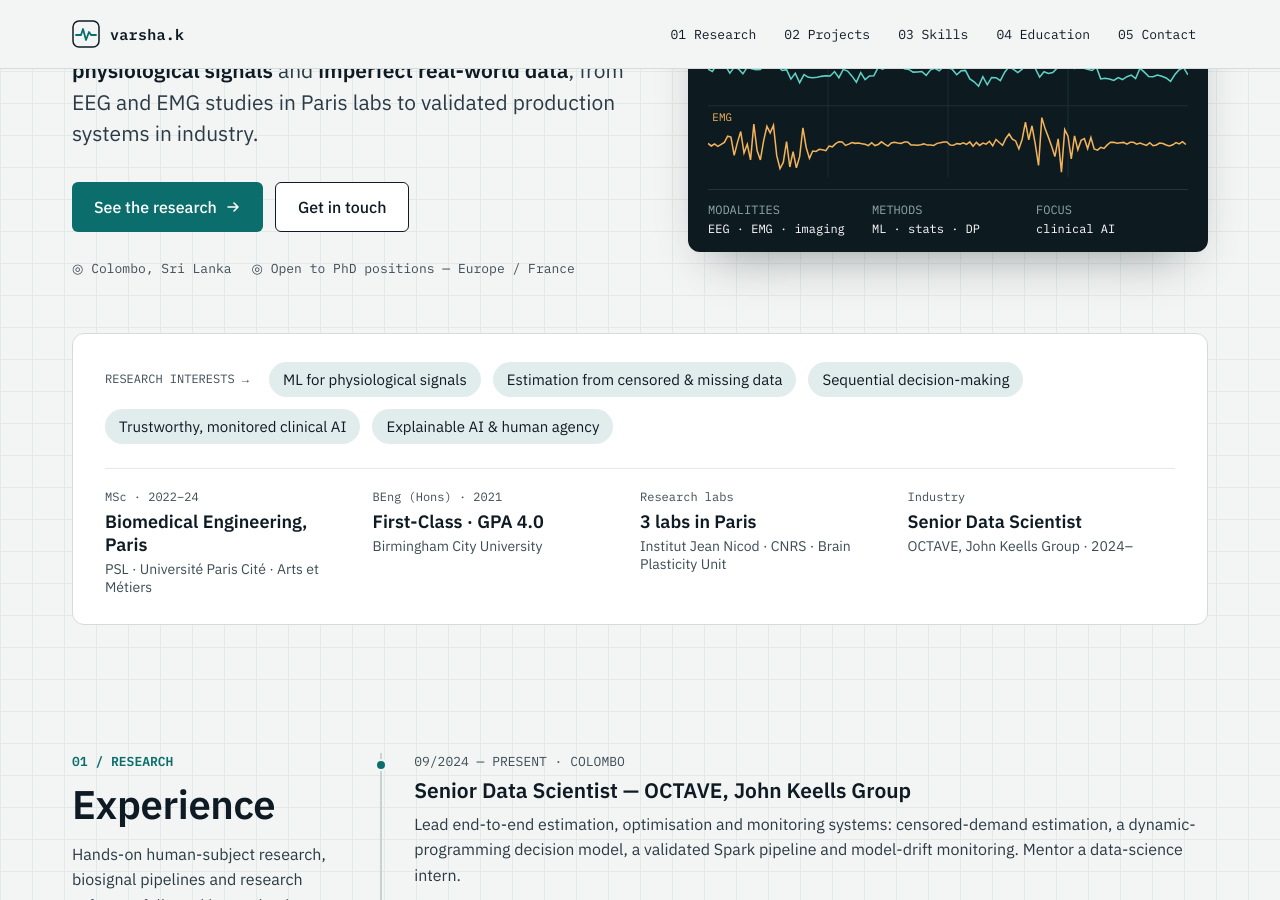
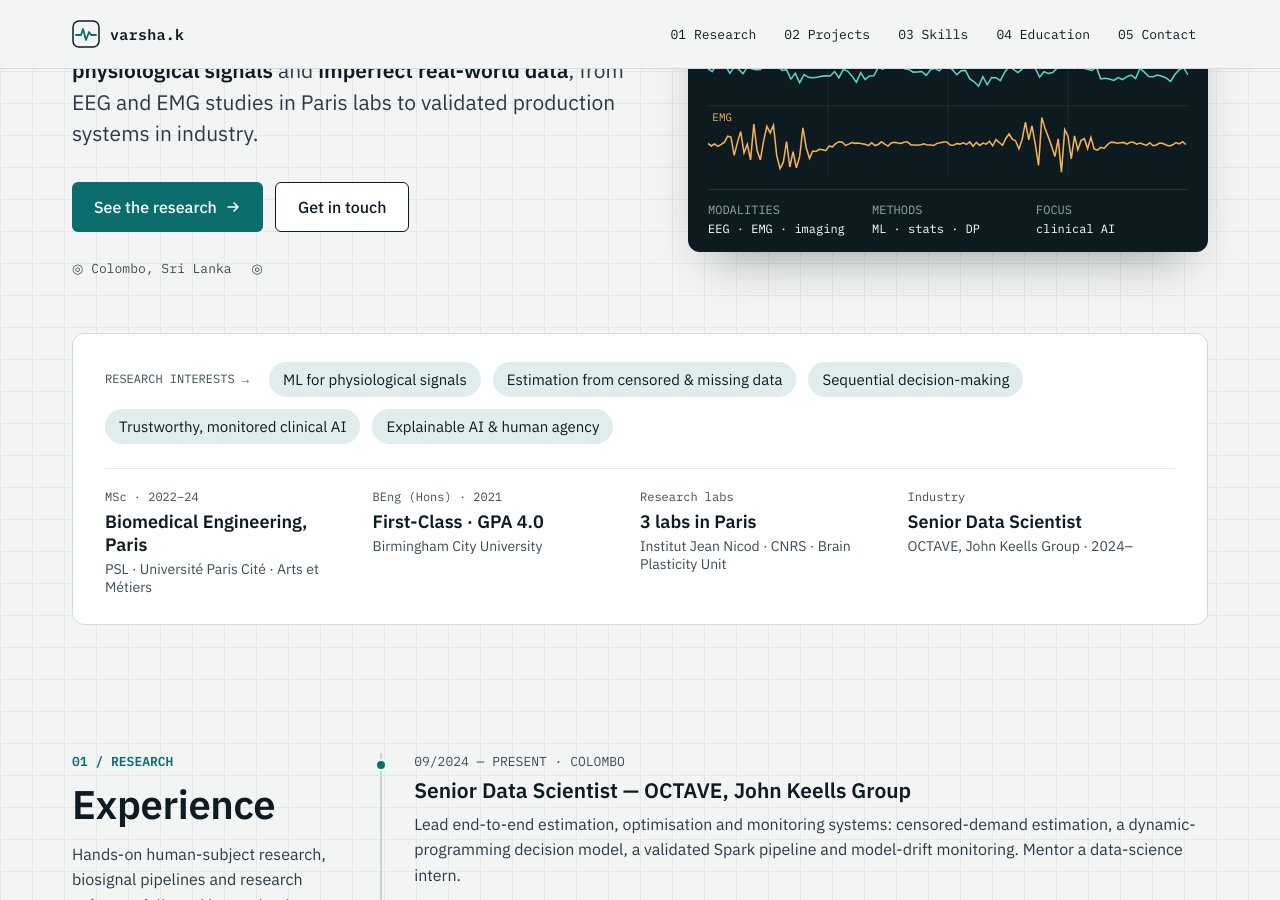
Before and after one commit to VarshaKalubowila/varshakalubowila.github.io, a Jekyll site: the page built from index.html, in a window 1280 px wide and 900 px high, scrolled down 345 px. Built offline with Jekyll 4.4.1, drawn with Linux system fonts in a browser that asks for light colours.

Commit message:
Remove availability from _config.yml
Removed availability information from the config.

```diff
--- a/_config.yml
+++ b/_config.yml
@@ -10,7 +10,6 @@ lang: en
 # Hero
 tagline: Biomedical engineer · Senior data scientist
 location: Colombo, Sri Lanka
-availability: Open to PhD positions — Europe / France
 
 # Contact. Leave a value empty ("") to hide that row or button.
 email: varshkalubowila@gmail.com
```
